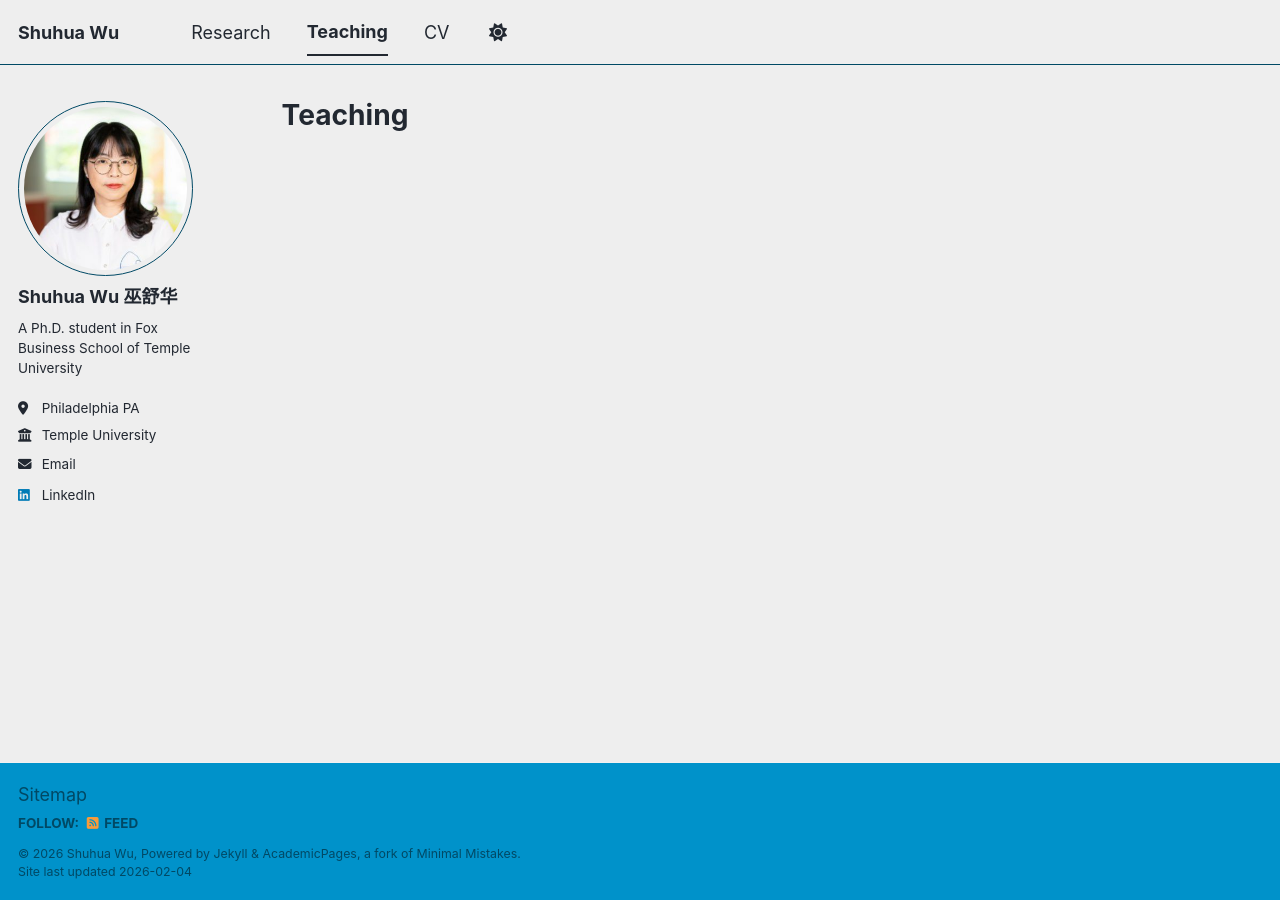
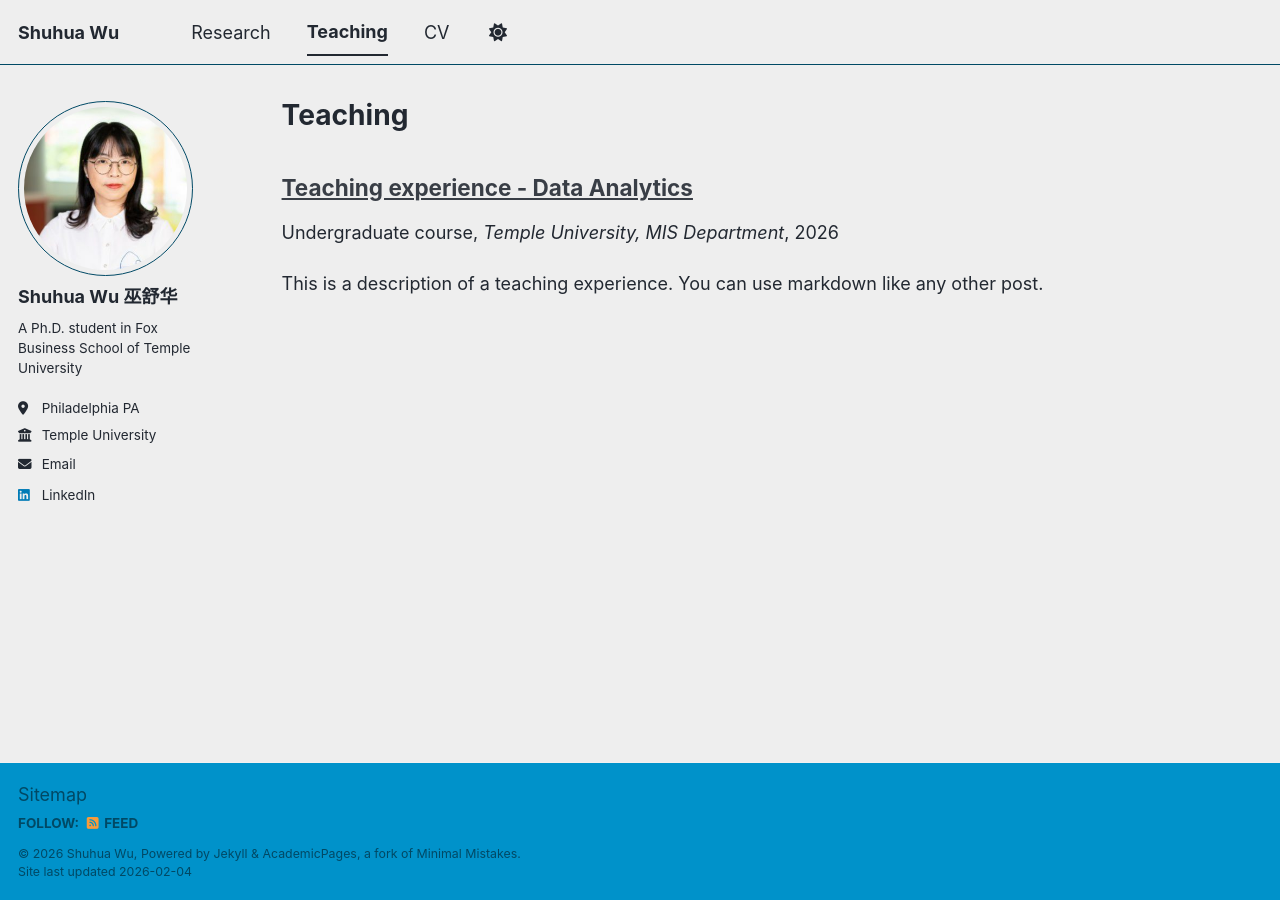
Before and after one commit to shuhuawu7/w, a Jekyll site: the page built from _pages/teaching.html, in a window 1280 px wide. Built offline with Jekyll 4.4.1, drawn with Linux system fonts in a browser that asks for light colours; a script bundle is joined from its source files by our own code; library files that are not in the unit come from our copies; a file with an impossible date is left out.

Commit message:
Update 2014-spring-teaching-1.md

```diff
--- a/_teaching/2014-spring-teaching-1.md
+++ b/_teaching/2014-spring-teaching-1.md
@@ -2,9 +2,9 @@
 title: "Teaching experience - Data Analytics"
 collection: teaching
 type: "Undergraduate course"
-permalink: /teaching/
+permalink: /teaching/mis2502-data-analytics/
 venue: "Temple University, MIS Department"
-date: 2025 FALL
+year: 2025
 location: "Philadelphia, PA"
 ---
 
```
